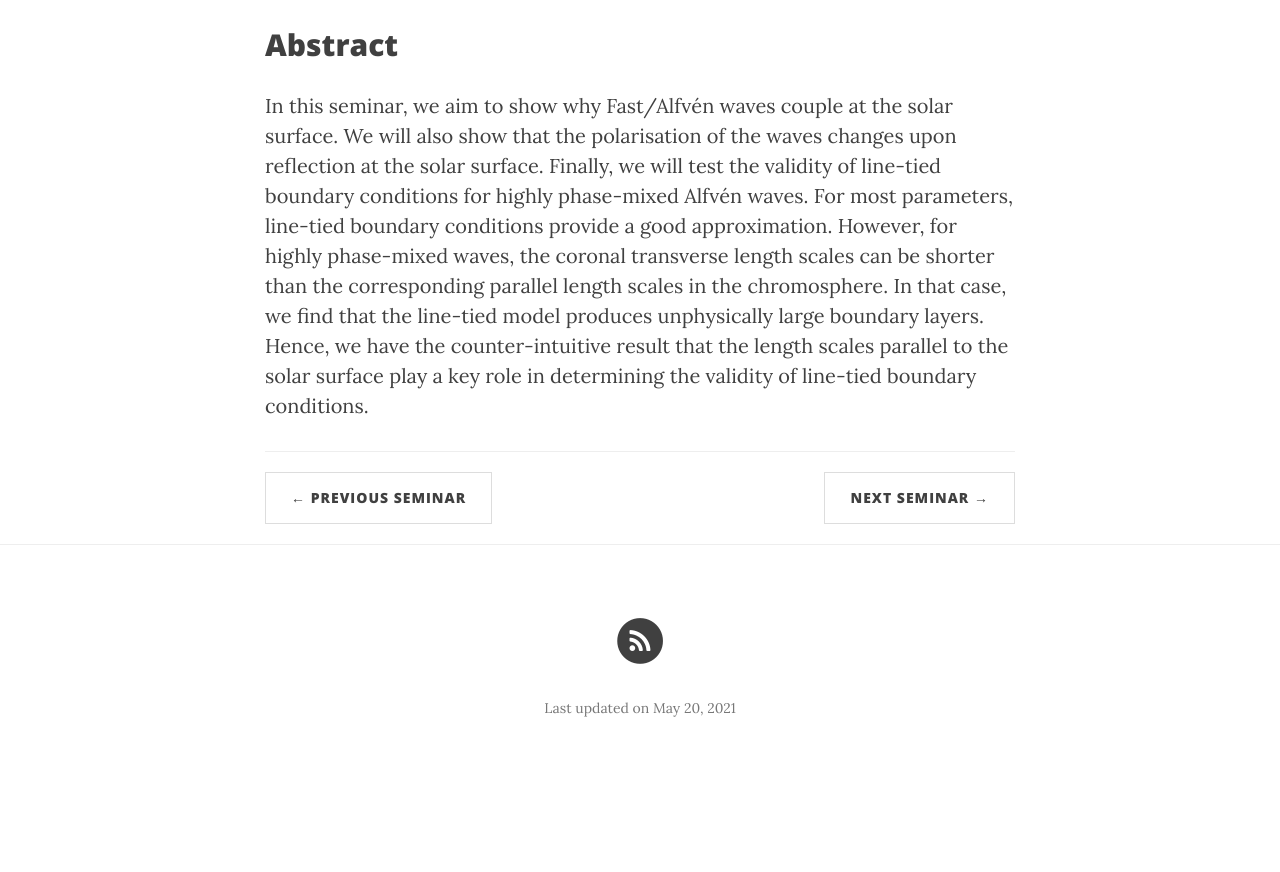
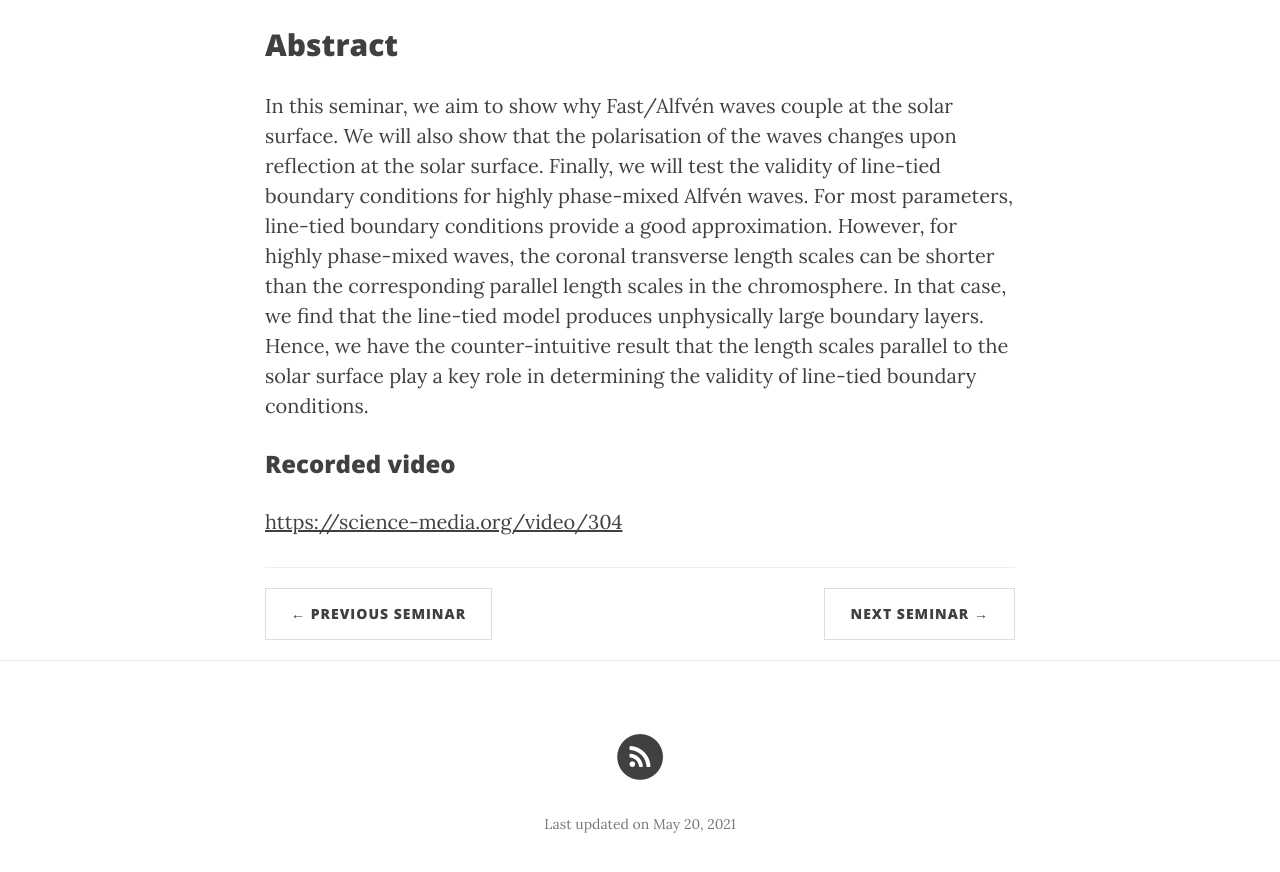
Before and after one commit to ITA-Solar/espos, a Jekyll site: the page built from _posts/2021-04-22-Prokopyszyn.md, in a window 1280 px wide and 900 px high, scrolled down 606 px. Shown: the top 872 px of the window. Built offline with Jekyll 4.4.1, drawn with Linux system fonts in a browser that asks for light colours; nearby versions of some CDN libraries; before the commit the page ends 1390 px from its top, so only the background shows below that.

Commit message:
Update 2021-04-22-Prokopyszyn.md

```diff
--- a/_posts/2021-04-22-Prokopyszyn.md
+++ b/_posts/2021-04-22-Prokopyszyn.md
@@ -10,3 +10,7 @@ published:  true
 
 ## Abstract
 In this seminar, we aim to show why Fast/Alfvén waves couple at the solar surface. We will also show that the polarisation of the waves changes upon reflection at the solar surface. Finally, we will test the validity of line-tied boundary conditions for highly phase-mixed Alfvén waves. For most       parameters, line-tied boundary conditions provide a good approximation. However, for highly phase-mixed waves, the coronal transverse length scales can be shorter than the corresponding parallel length scales in the chromosphere. In that case, we find that the line-tied model produces unphysically large boundary layers. Hence, we have the counter-intuitive result that the length scales parallel to the solar surface play a key role in determining the validity of line-tied boundary conditions.
+
+### Recorded video
+
+[https://science-media.org/video/304](https://science-media.org/video/304)
```
